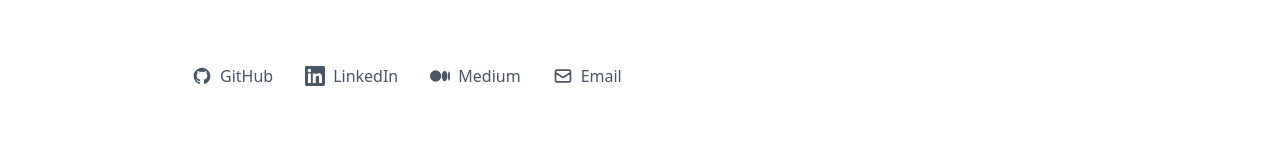
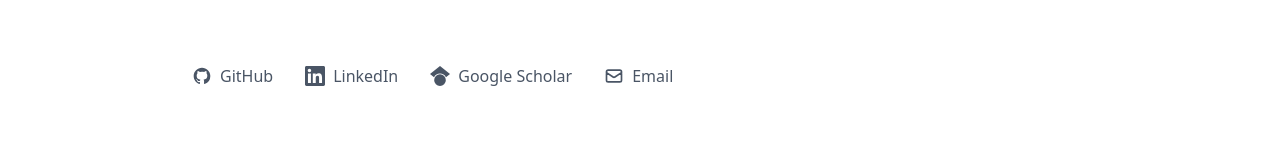
Before and after one commit to lokeshmanideep/lokeshmanideep.github.io, a React (Vite) app: page / in a window 1280 px wide. Shown: the part 611-765 px from the top of the page. Built offline with nearby package versions, Linux system fonts and the light colour scheme.

Commit message:
added google scholar

```diff
--- a/src/components/sections/Hero.tsx
+++ b/src/components/sections/Hero.tsx
@@ -66,9 +66,9 @@ export const Hero: React.FC = () =>
                                         <path d="M20.447 20.452h-3.554v-5.569c0-1.328-.027-3.037-1.852-3.037-1.853 0-2.136 1.445-2.136 2.939v5.667H9.351V9h3.414v1.561h.046c.477-.9 1.637-1.85 3.37-1.85 3.601 0 4.267 2.37 4.267 5.455v6.286zM5.337 7.433c-1.144 0-2.063-.926-2.063-2.065 0-1.138.92-2.063 2.063-2.063 1.14 0 2.064.925 2.064 2.063 0 1.139-.925 2.065-2.064 2.065zm1.782 13.019H3.555V9h3.564v11.452zM22.225 0H1.771C.792 0 0 .774 0 1.729v20.542C0 23.227.792 24 1.771 24h20.451C23.2 24 24 23.227 24 22.271V1.729C24 .774 23.2 0 22.222 0h.003z" />
                                     </svg>
                                 )}
-                                {social.platform === 'Medium' && (
+                                {social.platform === 'Google Scholar' && (
                                     <svg className="w-5 h-5" fill="currentColor" viewBox="0 0 24 24">
-                                        <path d="M13.54 12a6.8 6.8 0 01-6.77 6.82A6.8 6.8 0 010 12a6.8 6.8 0 016.77-6.82A6.8 6.8 0 0113.54 12zM20.96 12c0 3.54-1.51 6.42-3.38 6.42-1.87 0-3.39-2.88-3.39-6.42s1.52-6.42 3.39-6.42 3.38 2.88 3.38 6.42M24 12c0 3.17-.53 5.75-1.19 5.75-.66 0-1.19-2.58-1.19-5.75s.53-5.75 1.19-5.75C23.47 6.25 24 8.83 24 12z" />
+                                        <path d="M12 24a7 7 0 1 1 0-14 7 7 0 0 1 0 14zm0-24L0 9.5l4.838 3.94A8 8 0 0 1 12 9a8 8 0 0 1 7.162 4.44L24 9.5z" />
                                     </svg>
                                 )}
                                 {social.platform === 'Email' && (
--- a/src/data/portfolio.ts
+++ b/src/data/portfolio.ts
@@ -90,7 +90,10 @@ export const portfolioData: PortfolioData = {
       platform: "LinkedIn",
       url: "https://www.linkedin.com/in/lokesh-manideep-b0957412b/",
     },
-    { platform: "Medium", url: "https://medium.com/@lokeshmanideep14" },
+    {
+      platform: "Google Scholar",
+      url: "https://scholar.google.com/citations?user=AoOHlX0AAAAJ&hl=en",
+    },
     { platform: "Email", url: "mailto:lokeshmanideep14@gmail.com" },
   ],
   skills: [
```
